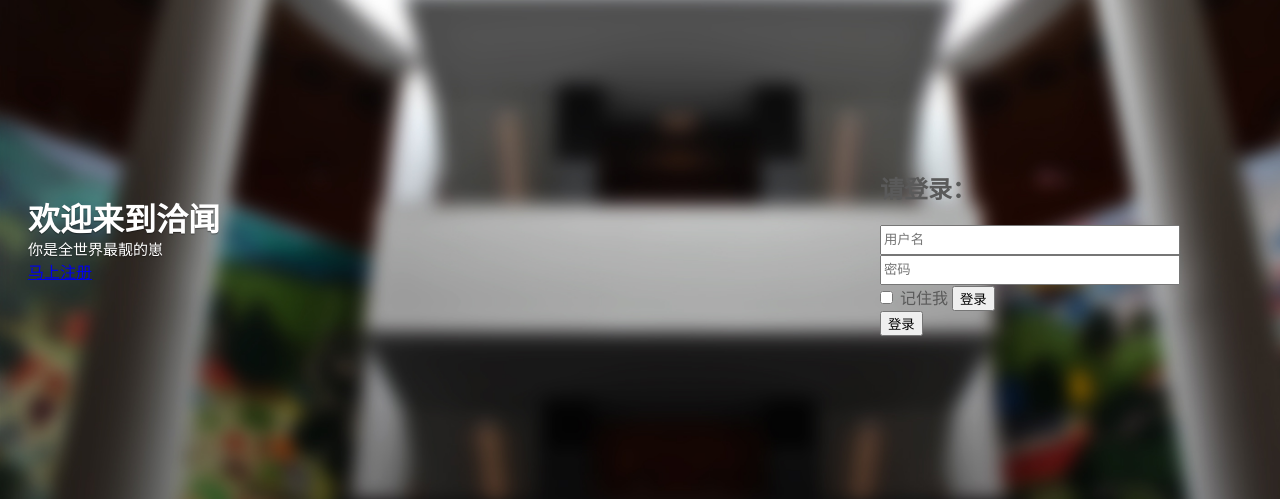
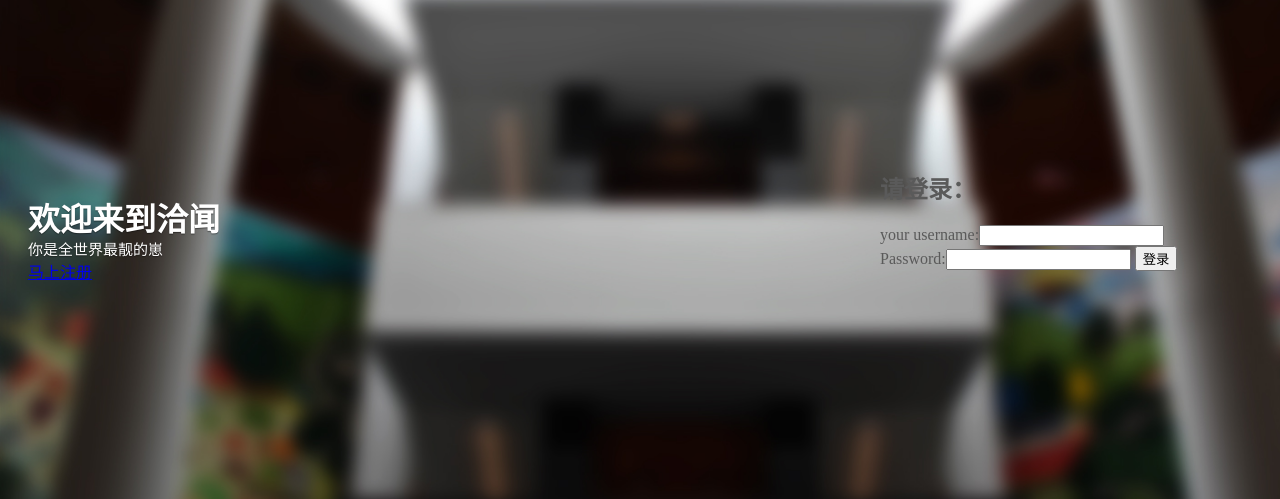
Before and after one commit to crazylnx/service_science, a Django app: page / in a window 1280 px wide; the page is wider, and only the part inside the window is pictured. Shown: the top 499 px of that part. Run offline with Django 3.2, Linux system fonts and the light colour scheme.

Commit message:
对于登陆采用了form表单方式提交

```diff
--- /dev/null
+++ b/log_in/forms.py
@@ -0,0 +1,4 @@
+from django import forms
+class LoginForm(forms.Form):
+    username=forms.CharField(label='your username',max_length=20)
+    password=forms.CharField(widget=forms.PasswordInput)
--- a/log_in/urls.py
+++ b/log_in/urls.py
@@ -2,8 +2,7 @@ from django.urls import path
 from . import views
 from django.conf import settings
 urlpatterns = [
-    path('',views.login_view),
-    path('login/', views.login,name='login'),
+    path('', views.login,name='login'),
     path('rigister_view/', views.register_view, name='rigister'),
     path('rigister/',views.register)
 ]
--- a/log_in/views.py
+++ b/log_in/views.py
@@ -1,32 +1,41 @@
+import base64
+
+from django.http import HttpResponseRedirect
 from django.shortcuts import render, redirect
 from django.views.decorators.csrf import csrf_exempt
 # Create your views here.
 from log_in.models import *
+from log_in.forms import LoginForm
 from homepage.models import *
 
-# 登陆界面
-def login_view(request):
-    return render(request, 'log_in/login.html')
+
 
 #注册界面@todo
 def register_view(request):
     pass
 
-# 登陆检测，获取request的username和password，成功到Homepage.html,失败返回原来界面，并带参数data显示error
+# 登陆页面，获取request的username和password，成功到Homepage.html,失败返回原来界面，并带参数data显示error
 @csrf_exempt
 def login(request):
-    name = request.POST.get('username')
-    password = request.POST.get('password')
-    try:
-        aUser = user.objects.get(user_name=name, user_password=password)
-        aCategory=Category.objects.all()
-        context = {}
-        context.update(imagePath=aUser.user_image)
-        context.update(username=aUser.user_nickname)
-        context.update(categories=aCategory)
-        return render(request, 'homepage/Homepage.html', context)
-    except user.DoesNotExist:
-        return redirect('login')
+    if request.method == 'POST':
+        form = LoginForm(request.POST)
+        if form.is_valid():
+            aCategory = Category.objects.all()
+            data = form.cleaned_data
+            print(data['password'])
+            try:
+                aUser = user.objects.get(user_name=data['username'], user_password=data['password'])
+                request.session['userName'] = aUser.user_name
+                return HttpResponseRedirect('homepage/')
+            except user.DoesNotExist:
+                form = LoginForm()
+                return render(request, 'log_in/login.html', {'form': form})
+    else:
+        form = LoginForm()
+        return render(request, 'log_in/login.html', {'form': form})
+
+
+
 
 def register(request):
     data = request.get_json()
--- a/service_science/settings.py
+++ b/service_science/settings.py
@@ -138,3 +138,5 @@ STATICFILES_DIRS = (
     os.path.join(BASE_DIR, 'static'),
 )
 STATIC_URL = '/static/'
+
+SESSION_EXPIRE_AT_BROWSER_CLOSE = True
--- a/templates/log_in/login.html
+++ b/templates/log_in/login.html
@@ -11,14 +11,7 @@
     <link rel="stylesheet" type="text/css" href="../../static/css/common.css"/>
     <script type="text/javascript" src="../../static/js/jquery.js"></script>
     <script type="text/javascript" src="../../static/js/bootstrap.min.js"></script>
-    <script>
-         function changePassword() {
-              console.log("123");
-              {#var passToBase64=window.btoa(pass);#}
-              {#console.log(passToBase64);#}
-              {#$('#id_password').val(passToBase64);#}
-            }
-    </script>
+
     <body>
 
 
@@ -59,17 +52,17 @@
             <a class="right carousel-control" href="#myCarousel" data-slide="next">&rsaquo;</a>
         </div>
         <div class="container-login">
-           <form class="form-signin" action="/login/" method="POST">
+           <form class="form-signin" action="/" method="POST">
             <h2 class="form-signin-heading">请登录：</h2>
                {% csrf_token %}
-            <input type="text" name="username" class="input-block-level" placeholder="用户名">
-            <input type="password" name="password" class="input-block-level" placeholder="密码" id="id_password">
-            <label class="checkbox">
-              <input type="checkbox" value="remember-me"> 记住我
-            </label>
-            <button class="btn btn-large btn-primary" type="submit" onclick="changePassword()" >登录</button>
+{#            <input type="text" name="username" class="input-block-level" placeholder="用户名">#}
+{#            <input type="password" name="password" class="input-block-level" placeholder="密码" id="id_password">#}
+               {{ form }}
+{#            <label class="checkbox">#}
+{#              <input type="checkbox" value="remember-me"> 记住我#}
+{#            </label>#}
+            <button class="btn btn-large btn-primary" type="submit" >登录</button>
           </form>
-            <button class="btn btn-large btn-primary" onclick="changePassword()" >登录</button>
       </div>
      <article class="container">
 
@@ -137,6 +130,14 @@
             <p>&copy; 洽闻. &middot; <a href="#">你会变瘦的</a> &middot; <a href="#">洽闻开发团队</a></p>
           </footer>
         </div>
-
+    <script>
+         {#function changePassword() {#}
+         {#     var pass1=$('#id_password').val();#}
+         {#     console.log(pass1);#}
+         {#     var passToBase64=window.btoa(pass1);#}
+         {#     console.log(passToBase64);#}
+         {#     $('#id_password').val(passToBase64);#}
+         {#   }#}
+    </script>
     </body>
 </html>
```
Also changed, not shown: homepage/views.py (+19 -2 lines).
